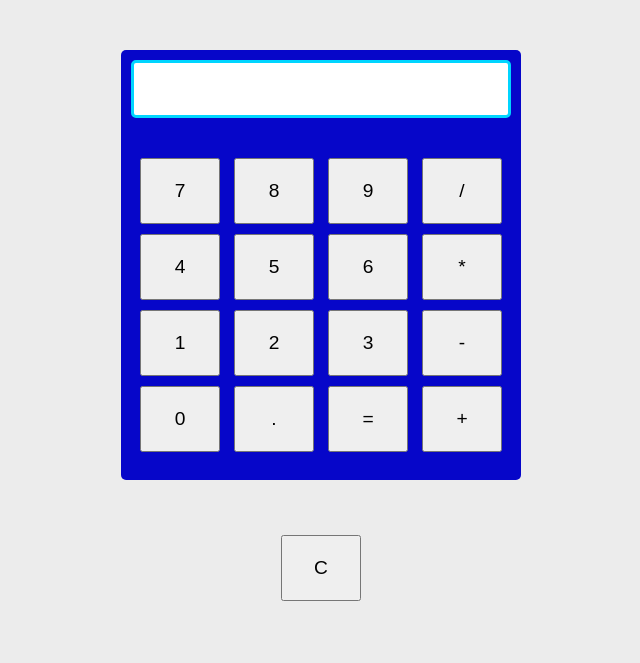
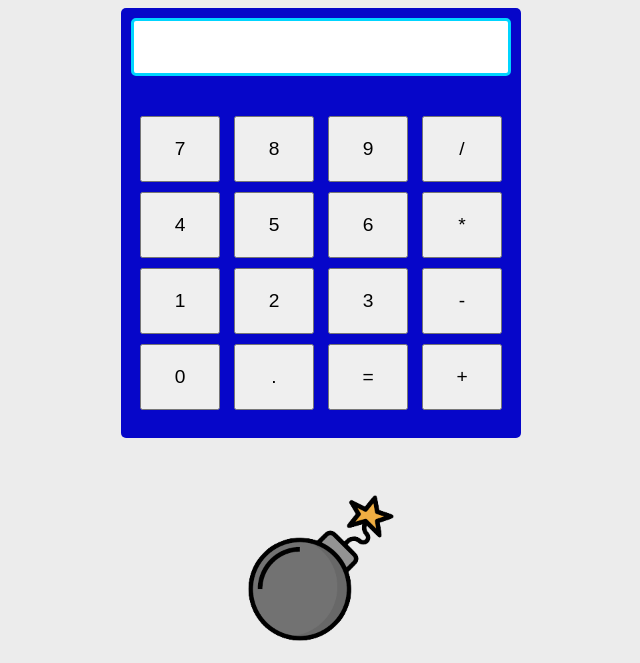
Before and after one commit to juhock/Calculator, a plain HTML site: page index.html in a window 1280 px wide. Shown: the part 137-800 px from the top of the page, without its empty margins (319-959 px from the left). Drawn offline with Linux system fonts and the light colour scheme.

Commit message:
icon background changed  for clear button

```diff
--- a/index.html
+++ b/index.html
@@ -42,6 +42,6 @@
         </div>
       </div>
     </div>
-    <button id="clear" class="btn" data-clear="C">C</button>
+    <button id="clear" class="btn iconButton" data-clear="C"></button>
   </body>
 </html>
--- a/styles.css
+++ b/styles.css
@@ -59,3 +59,21 @@ body {
   font-size: larger;
   width: 80px;
 }
+
+.iconButton {
+  width: 150px;
+  height: 150px;
+  background-image: url("./media/download.png");
+  background-color: rgba(255, 0, 0, 0);
+  background-size: cover;
+  background-repeat: no-repeat;
+  background-position: center;
+  border: none;
+  cursor: pointer;
+}
+
+/* .iconButton:hover {
+  background-color: #f0f0f0;
+  width: 150px;
+  height: 150px;
+} */
```
Also changed, not shown: media/atomic.png (added), media/color.png (added), media/download.png (added).
